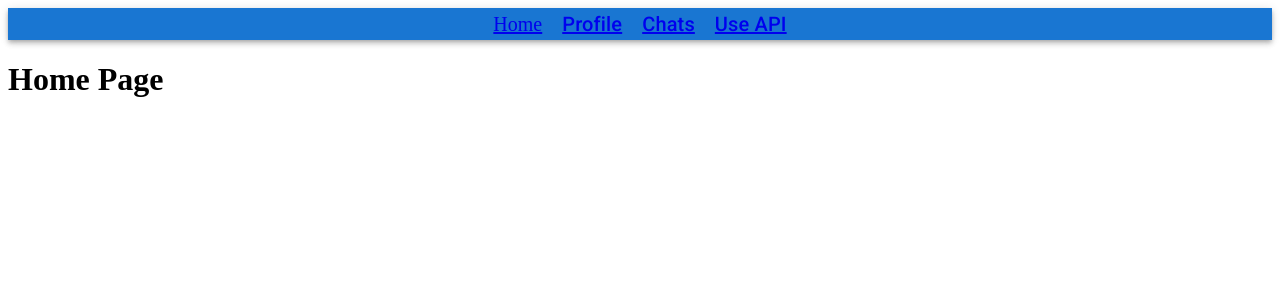
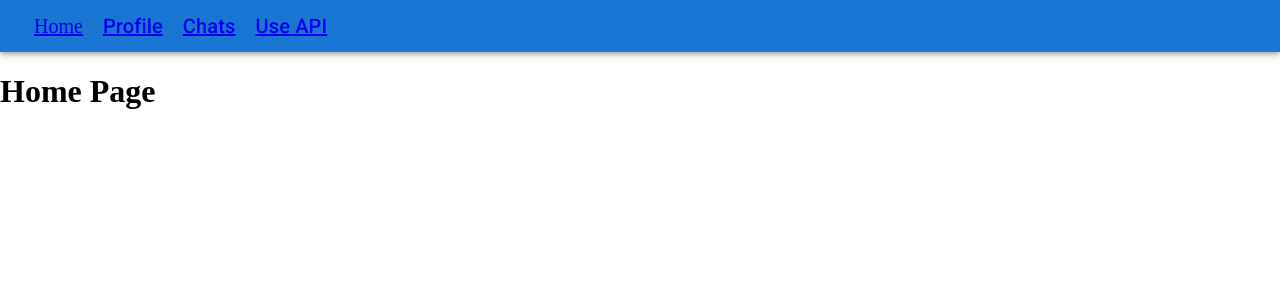
Before and after one commit to UncleChernomor/fapp, a React (Create React App) app: page / in a window 1280 px wide. Shown: the top 300 px of the page. Built offline with nearby package versions, Linux system fonts and the light colour scheme.

Commit message:
At the Navbar added Private and Public components

```diff
--- a/src/App.js
+++ b/src/App.js
@@ -1,14 +1,14 @@
 import React from "react";
-import { Routes, Route } from "react-router-dom";
 import Layout from "./pages/Layout.jsx";
 import { Provider } from "react-redux";
 import { store, persistor } from './store';
 import { PersistGate } from "redux-persist/integration/react";
 import PrivateRoutes from "./components/PrivateRoutes.jsx";
 import PublicRoutes from "./components/PublicRoutes.jsx";
+import './AppStyle.css'
 
 function App(props) {
-  const user = true;
+  const user = false;
 
   return (
     <>
--- a/src/App.css
+++ b/src/AppStyle.css
@@ -1,7 +1,10 @@
-.App {
+body {
     margin: 0;
     padding: 0;
     box-sizing: border-box;
+}
+
+.App {
     width: calc(100% * 0.8);
     color: black;
     background-color: rgb(253, 253, 246);
--- a/src/components/Navbar.jsx
+++ /dev/null
@@ -1,41 +0,0 @@
-import React from 'react';
-import { NavLink } from 'react-router-dom';
-import { AppBar, Typography } from '@mui/material';
-
-function Navbar(props) {
-    return (
-        <AppBar position='static'>
-            <nav style={{ textAlign: 'center' }}>
-                <NavLink style={{ margin: '10px', fontSize: '20px' }} to={"/"}>
-                    Home
-                </NavLink>
-                <NavLink style={{ margin: '10px', fontSize: '20px' }} to={"/profile"}>
-                    <Typography
-                        variant="h6"
-                        component="span"
-                    >
-                        Profile
-                    </Typography>
-                </NavLink>
-                <NavLink style={{ margin: '10px', fontSize: '20px' }} to={"/chats"}>
-                    <Typography
-                        variant="h6"
-                        component="span"
-                    >
-                        Chats
-                    </Typography>
-                </NavLink>
-                <NavLink style={{ margin: '10px', fontSize: '20px' }} to={"/useapi"}>
-                    <Typography
-                        variant="h6"
-                        component="span"
-                    >
-                        Use API
-                    </Typography>
-                </NavLink>
-            </nav>
-        </AppBar>
-    );
-}
-
-export default Navbar;
--- /dev/null
+++ b/src/components/UI/navbar/Navbar.jsx
@@ -0,0 +1,19 @@
+import React from 'react';
+import { AppBar, Toolbar } from '@mui/material';
+import NavbarPrivate from './NavbarPrivate';
+import NavbarPublic from './NavbarPublic';
+
+function Navbar(props) {
+    const user = true;
+    return (
+        <AppBar position='static'>
+            <Toolbar variant='dense' component='nav'>
+                {
+                    user ? <NavbarPrivate /> : <NavbarPublic />
+                }
+            </Toolbar>
+        </AppBar>
+    );
+}
+
+export default Navbar;
--- /dev/null
+++ b/src/components/UI/navbar/NavbarPrivate.jsx
@@ -0,0 +1,39 @@
+import { Typography } from '@mui/material';
+import React from 'react';
+import { NavLink } from 'react-router-dom';
+
+function NavbarPrivate(props) {
+    return (
+        <>
+            <NavLink style={{ margin: '10px', fontSize: '20px' }} to={"/"}>
+                Home
+            </NavLink>
+            <NavLink style={{ margin: '10px', fontSize: '20px' }} to={"/profile"}>
+                <Typography
+                    variant="h6"
+                    component="span"
+                >
+                    Profile
+                </Typography>
+            </NavLink>
+            <NavLink style={{ margin: '10px', fontSize: '20px' }} to={"/chats"}>
+                <Typography
+                    variant="h6"
+                    component="span"
+                >
+                    Chats
+                </Typography>
+            </NavLink>
+            <NavLink style={{ margin: '10px', fontSize: '20px' }} to={"/useapi"}>
+                <Typography
+                    variant="h6"
+                    component="span"
+                >
+                    Use API
+                </Typography>
+            </NavLink>
+        </>
+    );
+}
+
+export default NavbarPrivate;
--- /dev/null
+++ b/src/components/UI/navbar/NavbarPublic.jsx
@@ -0,0 +1,24 @@
+import { Typography } from '@mui/material';
+import React from 'react';
+import { NavLink } from 'react-router-dom';
+
+function NavbarPublic(props) {
+    return (
+        <>
+            <NavLink style={{ margin: '10px', fontSize: '20px' }} to={"/"}>
+                Home
+            </NavLink>
+
+            <NavLink style={{ margin: '10px', fontSize: '20px' }} to={"/useapi"}>
+                <Typography
+                    variant="h6"
+                    component="span"
+                >
+                    Use API
+                </Typography>
+            </NavLink>
+        </>
+    );
+}
+
+export default NavbarPublic;
--- a/src/pages/Layout.jsx
+++ b/src/pages/Layout.jsx
@@ -1,6 +1,6 @@
 import React from 'react';
 import { Outlet } from 'react-router-dom'
-import Navbar from '../components/Navbar';
+import Navbar from '../components/UI/navbar/Navbar';
 
 function Layout(props) {
     return (
```
